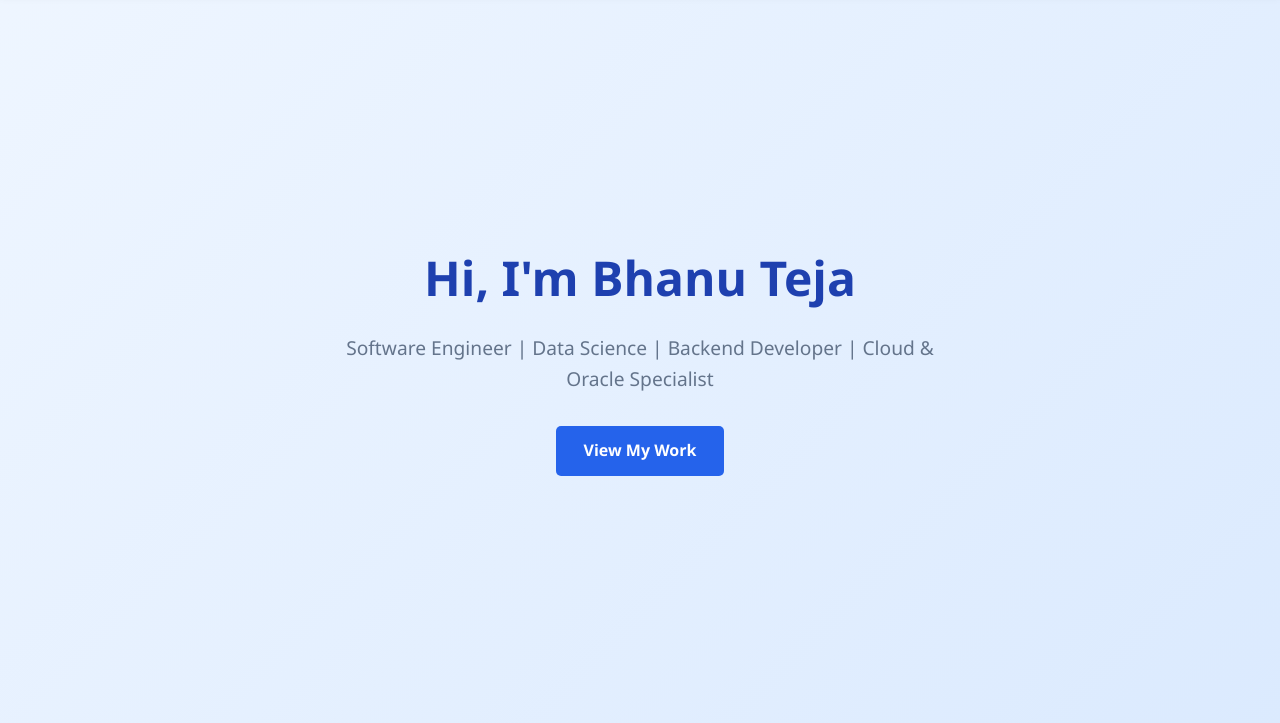
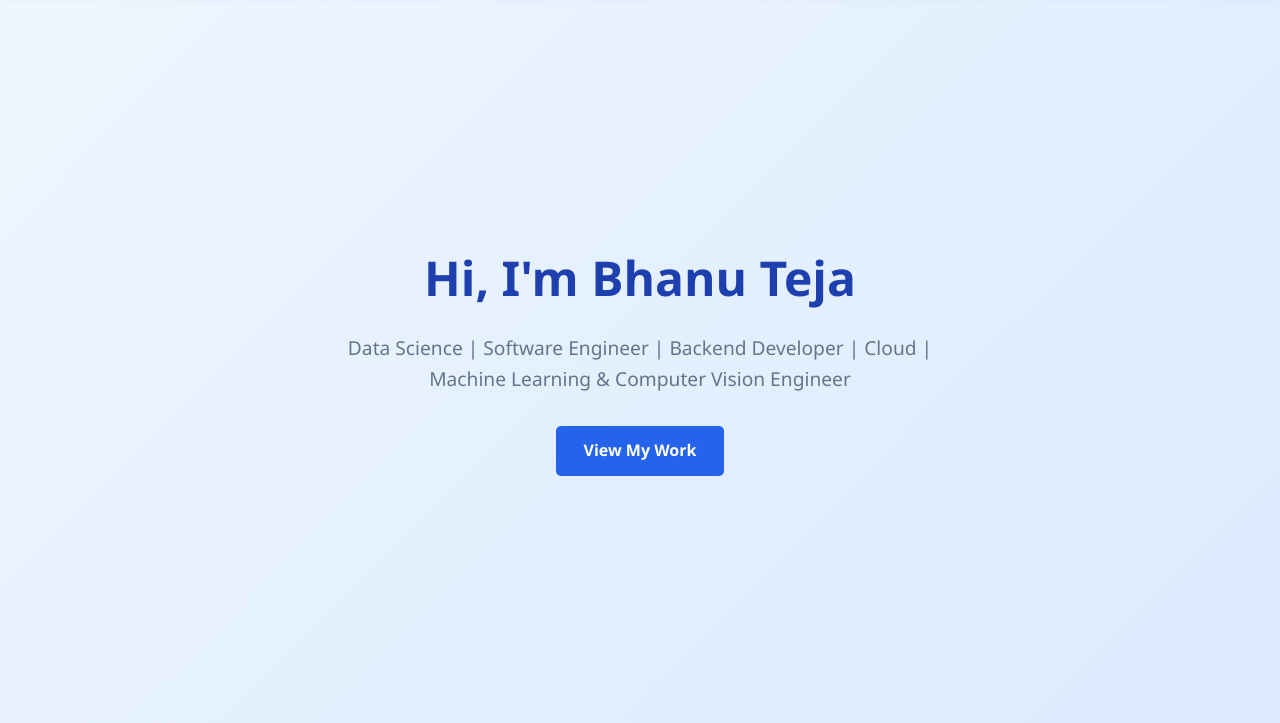
Before and after one commit to Bhanu7202/bhanu-teja-l-portfolio, a plain HTML site: page index.html in a window 1280 px wide. Shown: the part 77-800 px from the top of the page. Drawn offline with Linux system fonts and the light colour scheme.

Commit message:
Revise portfolio content and update skills section
Updated portfolio content including skills and project descriptions.

```diff
--- a/index.html
+++ b/index.html
@@ -34,7 +34,7 @@
     <section class="hero">
         <div class="hero-text">
             <h1>Hi, I'm Bhanu Teja</h1>
-            <p>Software Engineer | Data Science | Backend Developer | Cloud & Oracle Specialist</p>
+            <p>Data Science | Software Engineer | Backend Developer | Cloud | Machine Learning & Computer Vision Engineer</p>
             <a href="#projects" class="btn">View My Work</a>
         </div>
     </section>
```
